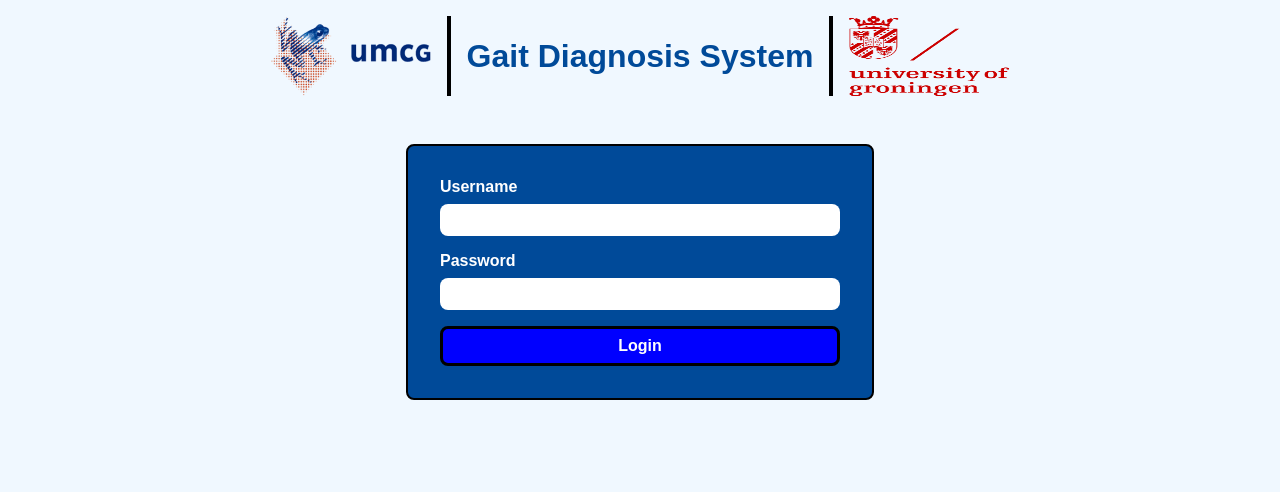
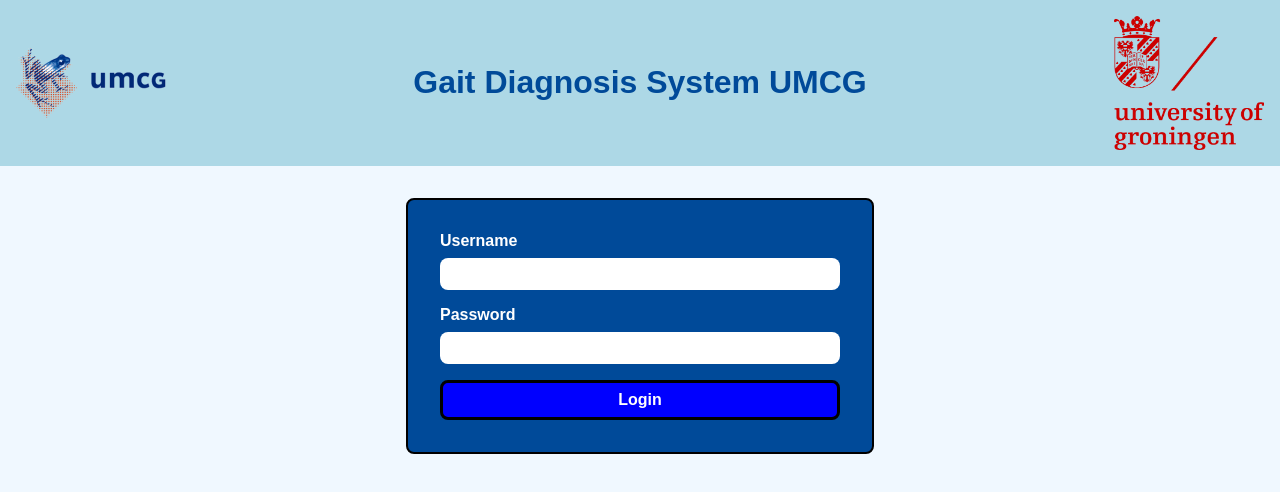
Before and after one commit to akr115/RUG-Gait-Diagnosis-System, a React (Create React App) app in the folder front-end/: page /auth in a window 1280 px wide. Shown: the top 492 px of the page. Built offline with nearby package versions, Linux system fonts and the light colour scheme.

Commit message:
made some css changes for the pres

```diff
--- a/front-end/src/App.css
+++ b/front-end/src/App.css
@@ -10,12 +10,12 @@
   width: 100%;
   padding-top: 1rem;
   padding-bottom: 1rem;
-  color: red;
+  color: blue;
   display: flex;
   align-items: center;
   justify-content: space-between;
   gap: 1rem;
-  background-color: lightgoldenrodyellow;
+  background-color: lightblue;
 
   .header-button{
     display: flex;
@@ -42,6 +42,7 @@
 .header-buttons button {
   padding: 10px 15px;
   cursor: pointer;
+  border: solid 2px black;
 }
 
 .data-box {
@@ -51,7 +52,7 @@
   padding: 1rem;
   align-items: center;
   justify-content: center;
-  border: solid black;
+  border: solid 3px black;
   border-radius: 0.5rem;
   width: fit-content;
   flex-direction: column;
@@ -59,10 +60,10 @@
 }
 
 button:hover {
-  background-color: lightgreen;
+  background-color: lightblue;
   color: white;
 }
 
 button:active {
-  background-color: darkgreen;
+  background-color: darkblue;
 }
--- a/front-end/src/App.js
+++ b/front-end/src/App.js
@@ -131,7 +131,6 @@ function Home() {
       </div>
       {diagnosisResult && (
         <div className="diagnosis-result">
-          <h2>Diagnosis Result</h2>
           {/* Calls upon DiagnosisTable component to dynamically render a table based off Diagnosis Result (JSON object) */}
           <DiagnosisTable data={diagnosisResult} />
         </div>
--- a/front-end/src/components/diagnosis-table/DiagnosisTable.css
+++ b/front-end/src/components/diagnosis-table/DiagnosisTable.css
@@ -17,16 +17,22 @@
   max-height: 40vh; /* Adjust as needed */
   overflow-y: auto;
   max-width: 40vw;
+  border: solid 2px black;
+  border-radius: 0.25rem;
+  padding: 0.5rem;
+  background-color: aliceblue;
 }
 
 table {
   width: 100%;
-  border-collapse: collapse;
+  border: 4px black;
   margin: 10px 0;
+  border-radius: 0.5rem;
+
 }
 
 th, td {
-  border: 1px solid #ddd;
+  border: 2px solid #ddd;
   padding: 8px;
   text-align: left;
 }
--- a/front-end/src/components/diagnosis-table/DiagnosisTable.js
+++ b/front-end/src/components/diagnosis-table/DiagnosisTable.js
@@ -44,7 +44,7 @@ function DiagnosisTable({ data }) {
   // Render the general diagnosis table
   const renderGeneralTable = () => (
     <div className="table-container">
-      <h2>General Diagnosis Table</h2>
+      <h2>Diagnosis Table</h2>
       <div className="table-wrapper">
         <table>
           <thead>
--- a/front-end/src/pages/authentication/Auth.css
+++ b/front-end/src/pages/authentication/Auth.css
@@ -17,14 +17,18 @@ html, body {
 }
 
 .header {
-    display: flex;
-    justify-content: center;
-    align-items: center;
-    gap: 1rem;
-    padding: 1rem;
-    margin-bottom: 2rem;
-    background-color: aliceblue;
+    width: 100%;
+  padding-top: 1rem;
+  padding-bottom: 1rem;
+  color: red;
+  display: flex;
+  align-items: center;
+  justify-content: space-between;
+  gap: 1rem;
+  background-color: lightblue;
+  margin-bottom: 2rem;
 }
+
 
 .header h1 {
     font-family: sans-serif;
@@ -32,20 +36,12 @@ html, body {
     font-weight: 900;
 }
 
-.logo-left {
-    height: 5rem;
-    width: 10rem;
-    border-right: solid 4px black;
-    padding-right: 1rem;
-}
-
-.logo-right {
-    height: 5rem;
-    width: 10rem;
-    border-left: solid 4px black;
-    padding-left: 1rem;
-
-}
+.umcg-logo {
+    width: 150px;
+    height: auto;
+    margin-left: 1rem;
+    margin-right: 1rem;
+  }
 
 .form-box {
     display: flex;
@@ -95,7 +91,7 @@ button {
     background-color: blue;
     border: none;
     font-weight: 900;
-    border: black;
+    border: solid 2px black;
     border-style: solid;
     border-width: 3px;
 
--- a/front-end/src/pages/authentication/Auth.js
+++ b/front-end/src/pages/authentication/Auth.js
@@ -24,11 +24,13 @@ function Auth() {
 
   return (
     <div className="Auth">
-      <div className="header">
-        <img src={umcg_logo} alt="UMCG Logo" className="logo-left" />
-        <h1>Gait Diagnosis System</h1>
-        <img src={rug_logo} alt="University of Groningen Logo" className="logo-right" />
-      </div>
+       <header className="header">
+        <img src={umcg_logo} className='umcg-logo' alt="UMCG Logo" />
+        <div className='header-button'>
+          <h1>Gait Diagnosis System UMCG</h1>
+        </div>
+        <img src={rug_logo} className='umcg-logo' alt="RUG Logo" />
+      </header>
       <div className="form-box">
         <form className="auth-box" onSubmit={handleLogin}>
           <div className="input">
```
Also changed, not shown: 1 other file (tests, documents, lock files or other folders).
